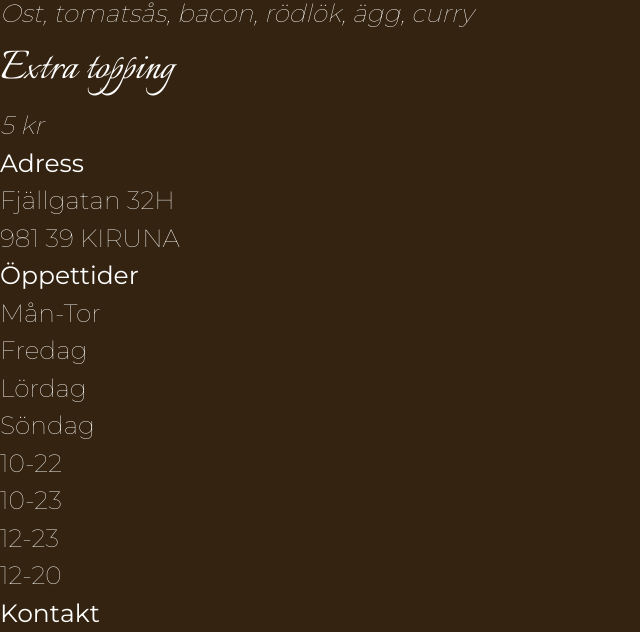
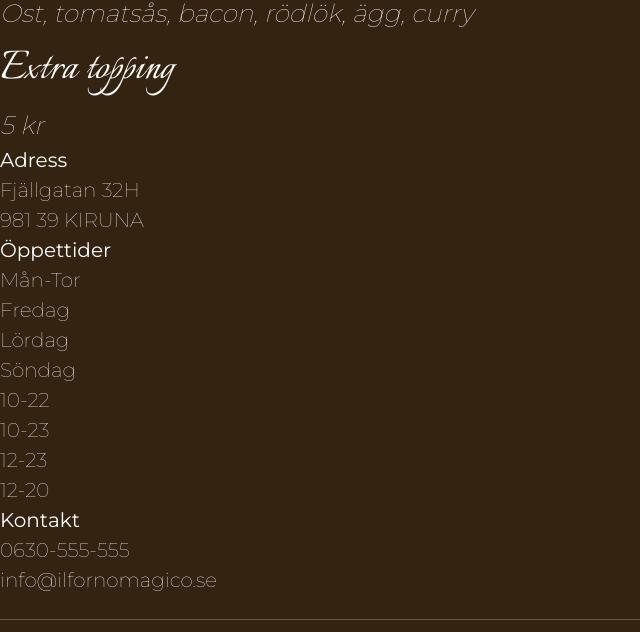
Before and after one commit to ivar117/JITS-pizzeria, a website: page bootstrap.html in a window 1280 px wide. Shown: the part 2204-2836 px from the top of the page, without its empty margins (0-640 px from the left). Drawn offline with Linux system fonts and the light colour scheme.

Commit message:
mindre font size på footer

```diff
--- a/styles/main.css
+++ b/styles/main.css
@@ -23,3 +23,7 @@ html {
 a {
     text-decoration: none !important;
 }
+
+footer {
+    font-size: 80%;
+}
```
